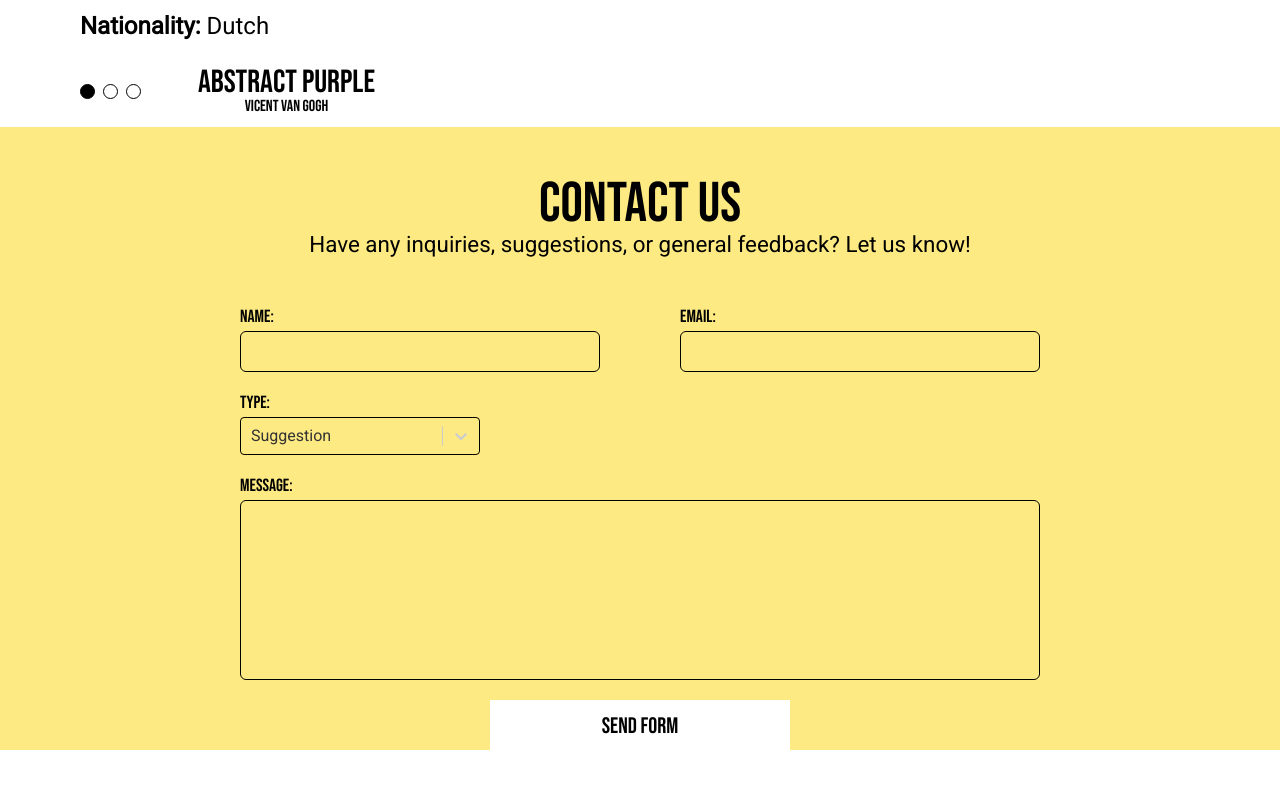
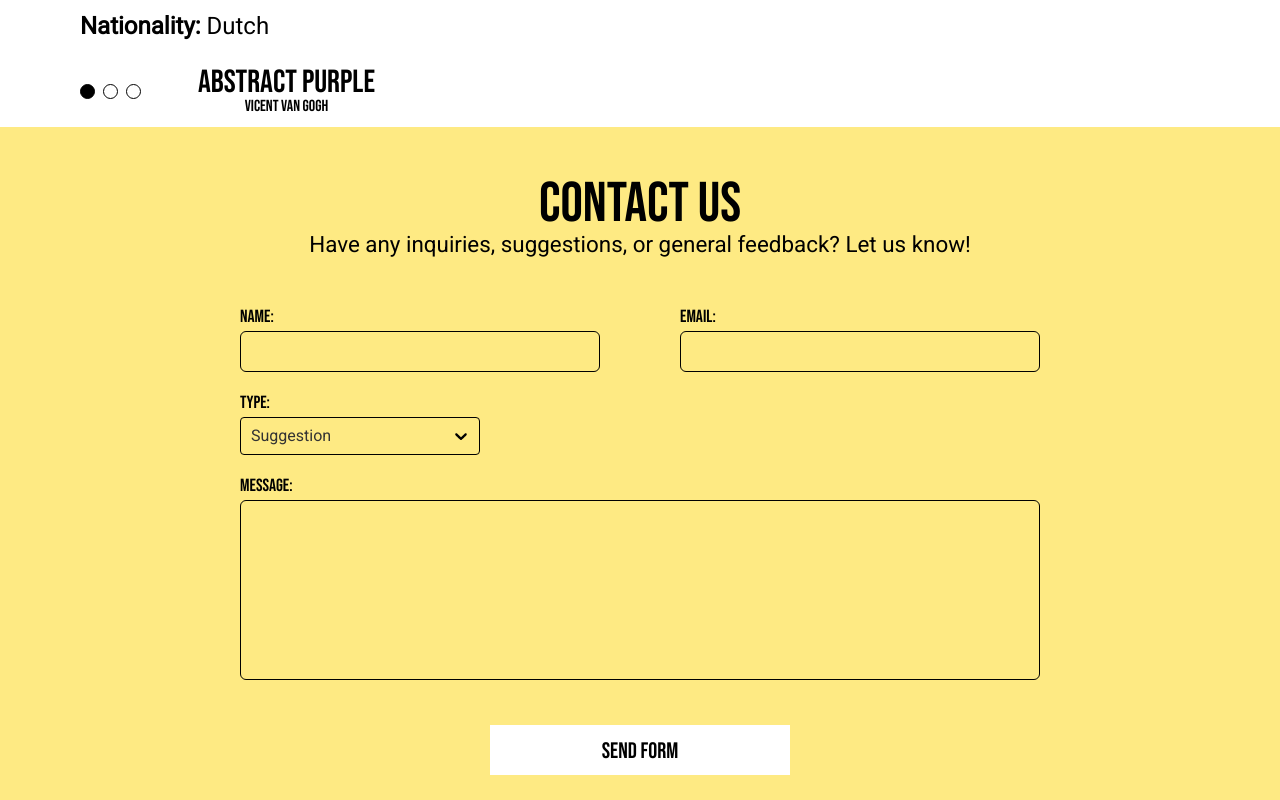
Before and after one commit to caickPassarella/art-gallery, a React (Create React App) app: page / in a window 1280 px wide. Shown: the part 4703-5503 px from the top of the page. Before the commit the page ends 5453 px from the top, so only its background shows below. Built offline with nearby package versions, Linux system fonts and the light colour scheme.

Commit message:
Adjustment: styles in contactUs component select

```diff
--- a/src/components/ContactUs/ContactUsElements.ts
+++ b/src/components/ContactUs/ContactUsElements.ts
@@ -51,4 +51,5 @@ export const TextArea = styled.textarea`
 export const ButtonWrapper = styled.div`
   display: flex;
   justify-content: center;
+  padding: 25px 0;
 `;
--- a/src/components/ContactUs/index.tsx
+++ b/src/components/ContactUs/index.tsx
@@ -11,12 +11,15 @@ import {
   ButtonWrapper,
 } from "./ContactUsElements";
 
+// react-select custom style
 const colourStyles: StylesConfig = {
   control: (styles) => ({
     ...styles,
     backgroundColor: "#FEEA83",
     borderColor: "#000000",
     fontFamily: "Roboto",
+    boxShadow: "none",
+    border: "1px solid #000000",
   }),
   menu: (styles) => ({
     ...styles,
@@ -39,14 +42,9 @@ const colourStyles: StylesConfig = {
       },
     };
   },
-  indicatorSeparator: (styles) => ({
-    ...styles,
-    color: "#000000",
-  }),
-  container: (styles, { isFocused }) => ({
-    ...styles,
-    borderColor: "#000000",
-  }),
+  indicatorSeparator: () => ({ display: "none" }),
+  dropdownIndicator: (styles) => ({ ...styles, color: "#000000" }),
+  container: (styles) => ({ ...styles, borderColor: "#000000" }),
 };
 
 export const ContactUs: React.FC = () => {
```
